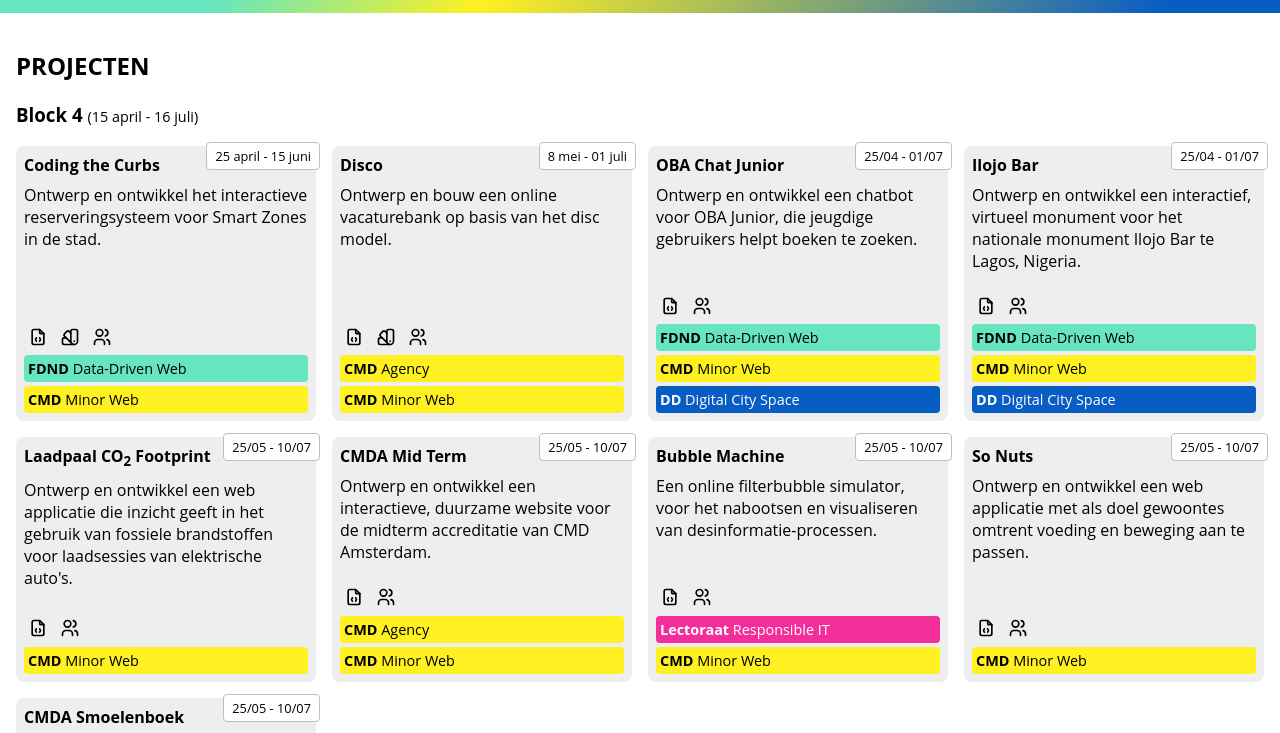
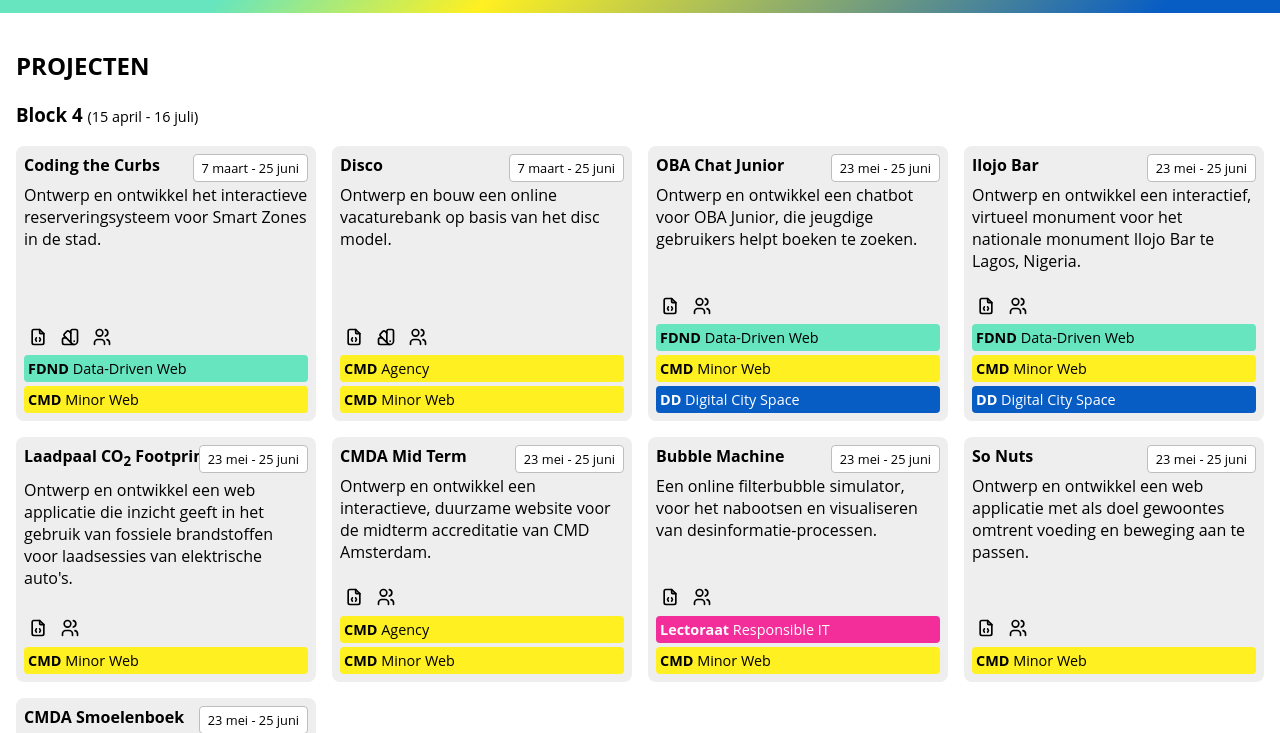
Before and after one commit to dd-pie/dashboard-prototype, a plain HTML site: page index.html in a window 1280 px wide. Shown: the part 62-795 px from the top of the page. Drawn offline with Linux system fonts and the light colour scheme.

Commit message:
changed dates

```diff
--- a/index.html
+++ b/index.html
@@ -52,9 +52,9 @@
                         <a href="">Coding the Curbs</a>
 
                         <p>
-                            <time>25 april</time>
+                            <time>7 maart</time>
                             -
-                            <time>15 juni</time>
+                            <time>25 juni</time>
                         </p>
 
                         <p>
@@ -110,9 +110,9 @@
                         <a href="">Disco</a>
 
                         <p>
-                            <time>8 mei</time>
+                            <time>7 maart</time>
                             -
-                            <time>01 juli</time>
+                            <time>25 juni</time>
                         </p>
 
                         <p>
@@ -167,9 +167,9 @@
                         <a href="">OBA Chat Junior</a>
 
                         <p>
-                            <time>25/04</time>
+                            <time>23 mei</time>
                             -
-                            <time>01/07</time>
+                            <time>25 juni</time>
                         </p>
 
                         <p>
@@ -217,9 +217,9 @@
                         <a href="">Ilojo Bar</a>
 
                         <p>
-                            <time>25/04</time>
+                            <time>23 mei</time>
                             -
-                            <time>01/07</time>
+                            <time>25 juni</time>
                         </p>
 
                         <p>
@@ -267,9 +267,9 @@
                         <a href="">Laadpaal CO<sub>2</sub> Footprint</a>
 
                         <p>
-                            <time>25/05</time>
+                            <time>23 mei</time>
                             -
-                            <time>10/07</time>
+                            <time>25 juni</time>
                         </p>
 
                         <p>
@@ -311,9 +311,9 @@
                         <a href="">CMDA Mid Term</a>
 
                         <p>
-                            <time>25/05</time>
+                            <time>23 mei</time>
                             -
-                            <time>10/07</time>
+                            <time>25 juni</time>
                         </p>
 
                         <p>
@@ -358,9 +358,9 @@
                         <a href="">Bubble Machine</a>
 
                         <p>
-                            <time>25/05</time>
+                            <time>23 mei</time>
                             -
-                            <time>10/07</time>
+                            <time>25 juni</time>
                         </p>
 
                         <p>
@@ -405,9 +405,9 @@
                         <a href="">So Nuts</a>
 
                         <p>
-                            <time>25/05</time>
+                            <time>23 mei</time>
                             -
-                            <time>10/07</time>
+                            <time>25 juni</time>
                         </p>
 
                         <p>
@@ -449,9 +449,9 @@
                         <a href="">CMDA Smoelenboek</a>
 
                         <p>
-                            <time>25/05</time>
+                            <time>23 mei</time>
                             -
-                            <time>10/07</time>
+                            <time>25 juni</time>
                         </p>
 
                         <p>
--- a/static/css/styles.css
+++ b/static/css/styles.css
@@ -71,8 +71,8 @@ ul li p:first-of-type {
     font-size: .8em;
     margin: 0 0 0.5rem;
     position: absolute;
-    right: -0.25rem;
-    top: -0.25rem;
+    right: 0.5rem;
+    top: 0.5rem;
     background-color: rgb(255, 255, 255);
     padding: 0.25rem 0.5rem;
     border-radius: 0.25rem;
```
